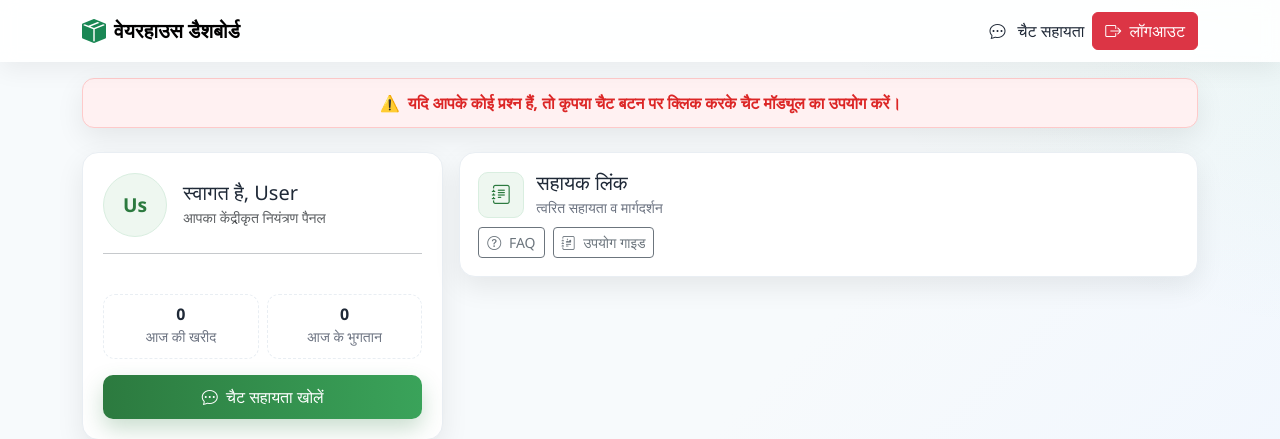
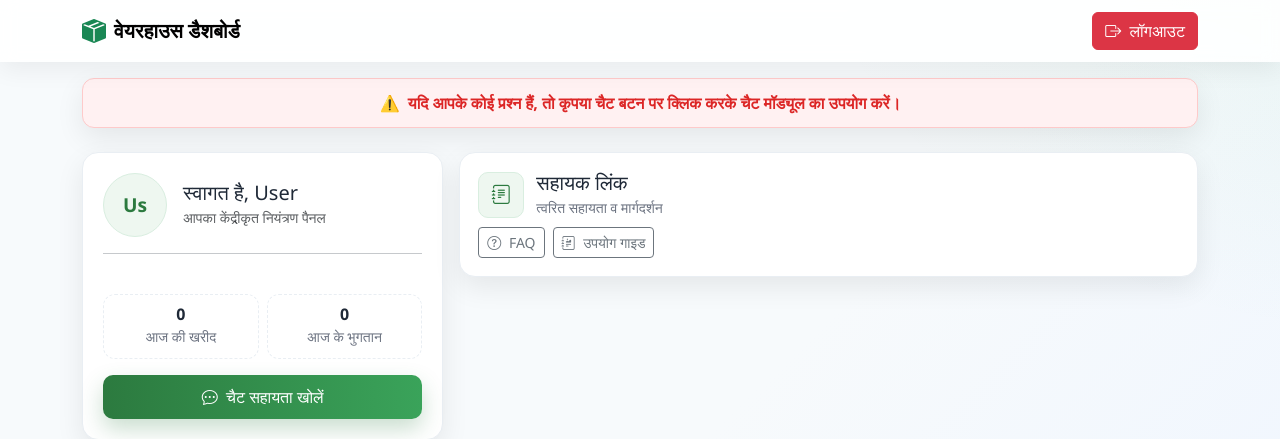
Before and after one commit to DUDU1608/warehouse-python, a Flask app: page /user/home in a window 1280 px wide. Shown: the top 439 px of the page. Run offline with Flask 3, Linux system fonts and the light colour scheme; the visitor is signed in with stand-in values (Sample User, id 1); data that the repository does not hold is empty.

Commit message:
Update home.html

```diff
--- a/app/templates/user/home.html
+++ b/app/templates/user/home.html
@@ -122,11 +122,7 @@
       <a class="navbar-brand d-flex align-items-center gap-2" href="/">
         <i class="bi bi-box-seam-fill text-success fs-4"></i>
         <span class="brand-title">वेयरहाउस डैशबोर्ड</span>
-      </a>
-      <div class="ms-auto d-flex align-items-center gap-2">
 
-          <i class="bi bi-chat-dots me-1"></i> चैट सहायता
-        </a>
         <a href="{{ url_for('user_auth.logout') }}" class="btn btn-danger">
           <i class="bi bi-box-arrow-right me-1"></i> लॉगआउट
         </a>
```
